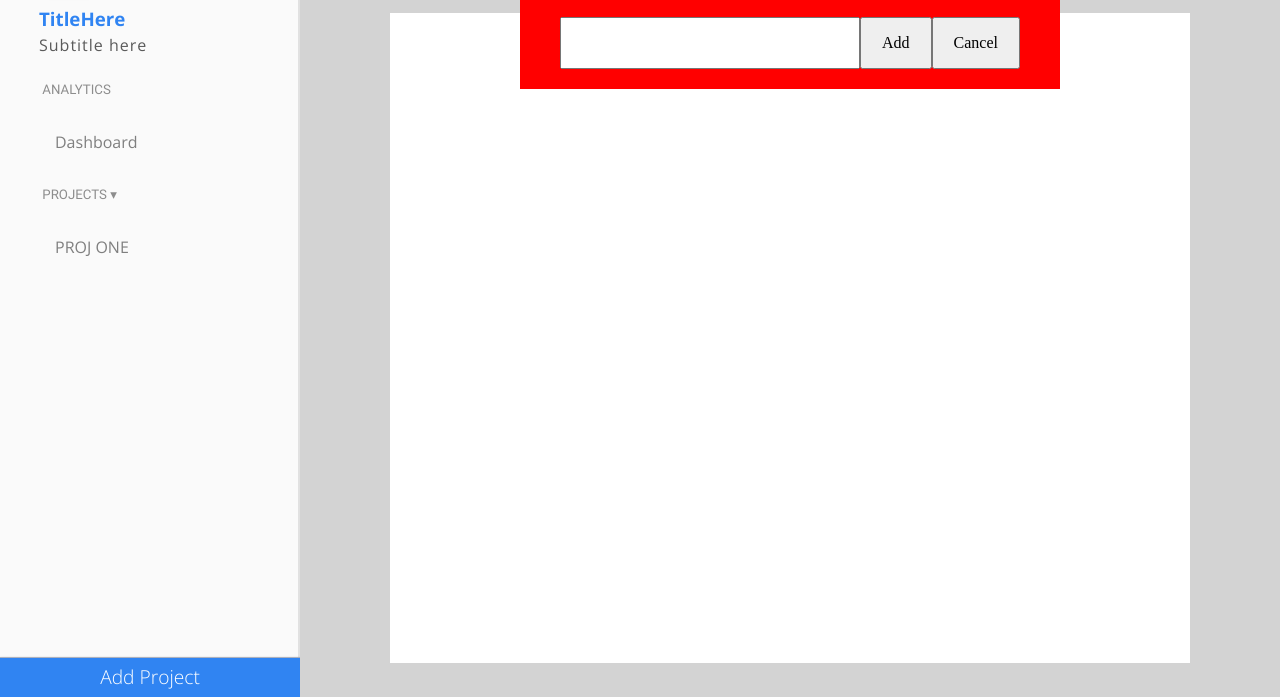
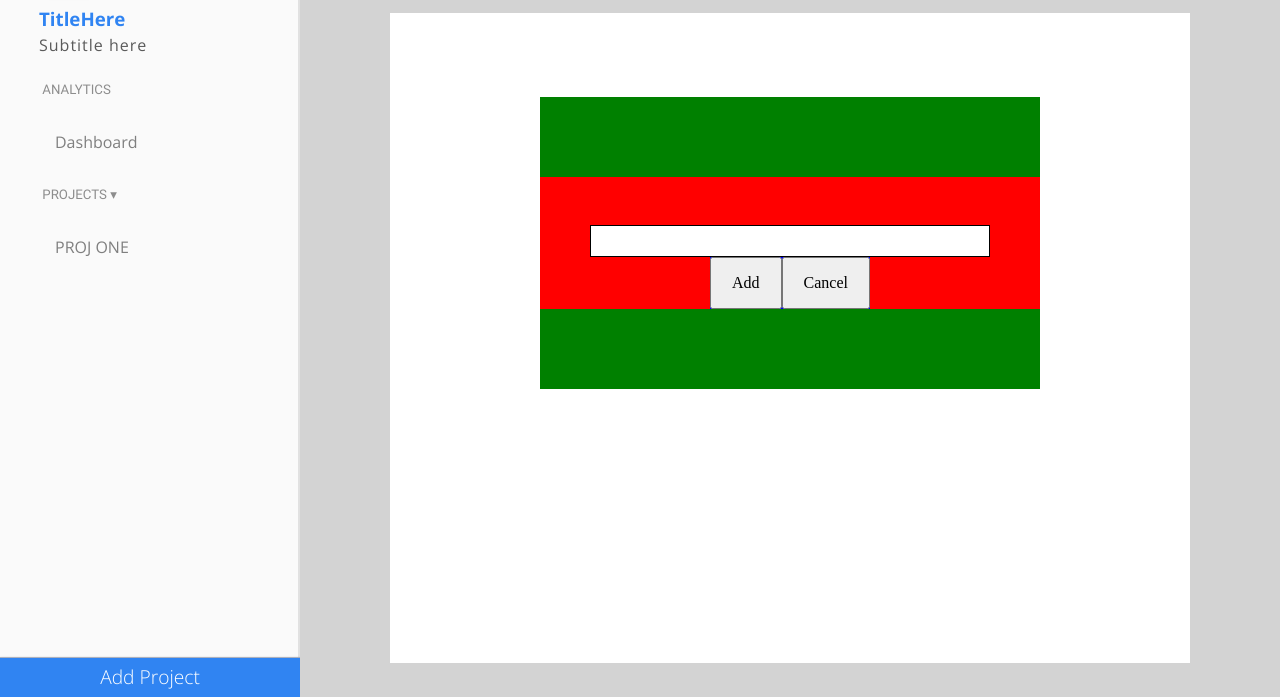
Before and after one commit to brandonpanday/to-do-list, a website built with webpack: page dist/index.html in a window 1280 px wide. Shown: the part 103-800 px from the top of the page. Built offline with Linux system fonts and the light colour scheme.

Commit message:
Move new task to bottom pane

```diff
--- a/src/css/style.less
+++ b/src/css/style.less
@@ -148,19 +148,44 @@ main {
 }
 
 .add-container {
-  display: flex;
   position: absolute;
-  top: 100px;
+  top: 200px;
   margin: 0 auto;
   z-index: 9999;
   background-color: red;
-  padding: 20px 40px;
+  height: fit-content;
+  width: 500px;
+  display: flex;
+  flex-direction: column;
+  align-items: center;
 
+  .task-header {
+    width: 100%;
+    height: 80px;
+    background-color: green;
+  }
   .note-input {
-    width: 300px;
+    width: 80%;
+    border: 1px solid black;
+    height: 2em;
+    margin: 3em auto 0 auto;
   }
-  button {
-    width:fit-content;
-    padding: 0.75em 1.25em;
+  .btn-container {
+    margin: 0 auto;
+    background-color: blue;
+    display: flex;
+    justify-content: center;
+
+    button {
+      height: fit-content;
+      padding: 0.75em 1.25em;
+    }
+
+  }
+
+  .task-footer {
+    width: 100%;
+    height: 80px;
+    background-color: green;
   }
 }
--- a/src/index.js
+++ b/src/index.js
@@ -106,17 +106,23 @@ let addProjectsToDom = () => {
 let loadAddTask = () => {
   let addContainer = document.createElement('div');
   addContainer.classList.add('add-container');
+  let header = document.createElement('div');
+  header.classList.add('task-header');
   let noteInput = document.createElement('input');
   noteInput.type = 'text';
   noteInput.classList.add('note-input');
+  let btnContainer = document.createElement('div');
+  btnContainer.classList.add('btn-container');
   let btnAdd = document.createElement('button');
   btnAdd.innerText = "Add";
   btnAdd.classList.add('btn-add');
   let btnCancel = document.createElement('button');
   btnCancel.innerText = "Cancel";
   btnCancel.classList.add('btn-cancel');
-
-  addContainer.append(noteInput, btnAdd, btnCancel);
+  btnContainer.append(btnAdd, btnCancel);
+  let footer = document.createElement('div');
+  footer.classList.add('task-footer');
+  addContainer.append(header, noteInput, btnContainer, footer);
   return addContainer;
 }
 
```
Also changed, not shown: dist/index.bundle.js, src/css/style.css.
